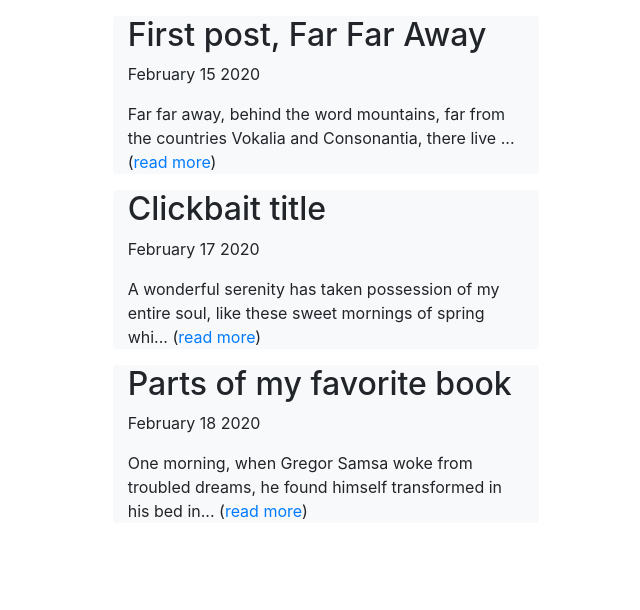
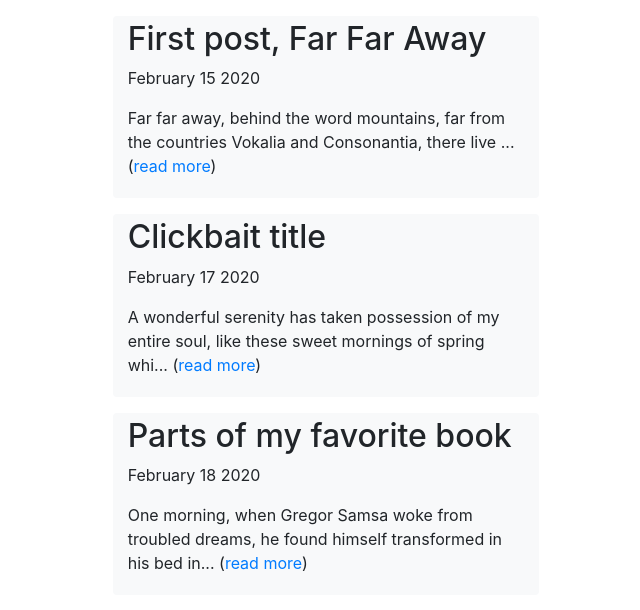
Before and after one commit to emieli/Flask-Template, a Flask app: page /blog/ in a window 1280 px wide. Shown: the part 56-666 px from the top of the page, without its empty margins (314-954 px from the left). Run offline with Flask 2, Linux system fonts and the light colour scheme; some libraries are stand-ins or nearby versions.

Commit message:
added py-1 to container

```diff
--- a/app/templates/blog/blog_post.html
+++ b/app/templates/blog/blog_post.html
@@ -1,7 +1,7 @@
 {% extends 'base.html' %}
 
 {% block content %}
-<div class="container bg-light col-sm-12 col-md-10 col-lg-8 col-xl-4 mb-3 rounded">
+<div class="container bg-light col-sm-12 col-md-10 col-lg-8 col-xl-4 py-1 mb-3 rounded">
 
 <h2>{{ blog_post['title'] }}</h2>
 <p>{{ blog_post['created'] }}</p>
--- a/app/templates/blog/index.html
+++ b/app/templates/blog/index.html
@@ -3,7 +3,7 @@
 {% block content %}
 {% for post_id, post in blog_posts.items() %}
 
-<div class="container bg-light col-sm-12 col-md-10 col-lg-8 col-xl-4 mb-3 rounded">
+<div class="container bg-light col-sm-12 col-md-10 col-lg-8 col-xl-4 py-1 mb-3 rounded">
 <h2>{{ post['title'] }}</h2>
 <p>{{ post['created'] }}</p>
 
--- a/app/templates/main/index.html
+++ b/app/templates/main/index.html
@@ -1,7 +1,7 @@
 {% extends 'base.html' %}
 
 {% block content %}
-<div class="container bg-light col-sm-12 col-md-10 col-lg-8 col-xl-4 mb-3 rounded">
+<div class="container bg-light col-sm-12 col-md-10 col-lg-8 col-xl-4 py-1 mb-3 rounded">
 
     <h1>Hello world!</h1>
     <p>This is some text about some stuff.</p>
```
